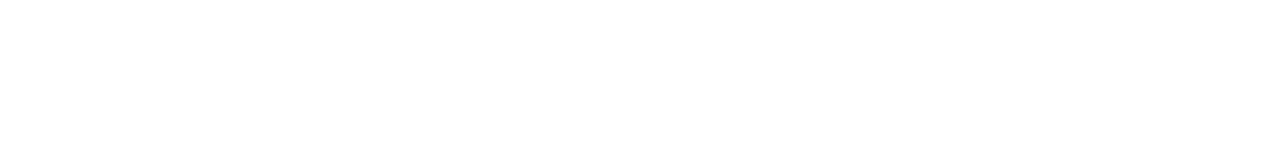
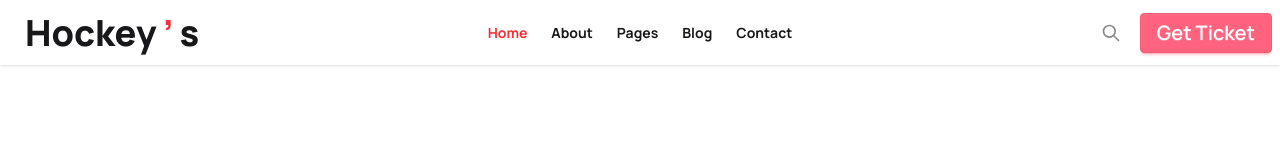
Before and after one commit to dmmalek/hockeys-landing-page, a plain HTML site: page index.html in a window 1280 px wide. Drawn offline with nearby package versions, Linux system fonts and the light colour scheme.

Commit message:
designed nav section and responsive for mobile

```diff
--- a/index.html
+++ b/index.html
@@ -4,6 +4,97 @@
     <meta charset="UTF-8" />
     <meta name="viewport" content="width=device-width, initial-scale=1.0" />
     <title>Hockeys Landing Page</title>
+    <!-- DaisyUi + Tailwind CSS  -->
+    <link
+      href="https://cdn.jsdelivr.net/npm/daisyui@5"
+      rel="stylesheet"
+      type="text/css"
+    />
+    <script src="https://cdn.jsdelivr.net/npm/@tailwindcss/browser@4"></script>
+    <!-- Google Fonts  -->
+    <link rel="preconnect" href="https://fonts.googleapis.com" />
+    <link rel="preconnect" href="https://fonts.gstatic.com" crossorigin />
+    <link
+      href="https://fonts.googleapis.com/css2?family=Manrope:wght@200..800&display=swap"
+      rel="stylesheet"
+    />
+    <style>
+      .manrope {
+        font-family: "Manrope", sans-serif;
+        font-weight: 400;
+      }
+    </style>
   </head>
-  <body></body>
+  <body class="manrope">
+    <header>
+      <!-- Nav Bar  -->
+      <div class="navbar bg-base-100 shadow-sm">
+        <div class="navbar-start">
+          <div class="dropdown">
+            <div tabindex="0" role="button" class="btn btn-ghost lg:hidden">
+              <svg
+                xmlns="http://www.w3.org/2000/svg"
+                class="h-5 w-5"
+                fill="none"
+                viewBox="0 0 24 24"
+                stroke="currentColor"
+              >
+                <path
+                  stroke-linecap="round"
+                  stroke-linejoin="round"
+                  stroke-width="2"
+                  d="M4 6h16M4 12h8m-8 6h16"
+                />
+              </svg>
+            </div>
+            <ul
+              tabindex="0"
+              class="menu menu-sm dropdown-content bg-base-100 rounded-box z-1 mt-3 w-52 p-2 shadow font-bold"
+            >
+              <li><a class="text-red-500">Home</a></li>
+              <li><a>About</a></li>
+              <li><a>Pages</a></li>
+              <li><a>Blog</a></li>
+              <li><a>Contact</a></li>
+            </ul>
+          </div>
+          <a class="btn btn-ghost text-3xl lg:text-4xl font-extrabold"
+            >Hockey<span class="text-red-500">’</span>s</a
+          >
+        </div>
+        <div class="navbar-center hidden lg:flex">
+          <ul class="menu menu-horizontal px-1 font-bold">
+            <li><a class="text-red-500">Home</a></li>
+            <li><a>About</a></li>
+            <li><a>Pages</a></li>
+            <li><a>Blog</a></li>
+            <li><a>Contact</a></li>
+          </ul>
+        </div>
+        <div class="navbar-end">
+          <button class="btn btn-ghost btn-circle hidden md:block">
+            <svg
+              xmlns="http://www.w3.org/2000/svg"
+              class="h-5 w-5"
+              fill="none"
+              viewBox="0 0 24 24"
+              stroke="#89898B"
+            >
+              <path
+                stroke-linecap="round"
+                stroke-linejoin="round"
+                stroke-width="2"
+                d="M21 21l-6-6m2-5a7 7 0 11-14 0 7 7 0 0114 0z"
+              />
+            </svg>
+          </button>
+          <a class="btn btn-error text-white font-semibold text-xl"
+            >Get Ticket</a
+          >
+        </div>
+      </div>
+    </header>
+    <main></main>
+    <footer></footer>
+  </body>
 </html>
--- /dev/null
+++ b/tailwind.config.js
@@ -0,0 +1,12 @@
+/** @type {import('tailwindcss').Config} */
+module.exports = {
+    content: ["./src/**/*.{html,js}"],
+    theme: {
+        color: {
+            'metal': '#565584',
+            'purple': '#3f3cbb',
+        },
+        extend: {},
+    },
+    plugins: [],
+}
```
